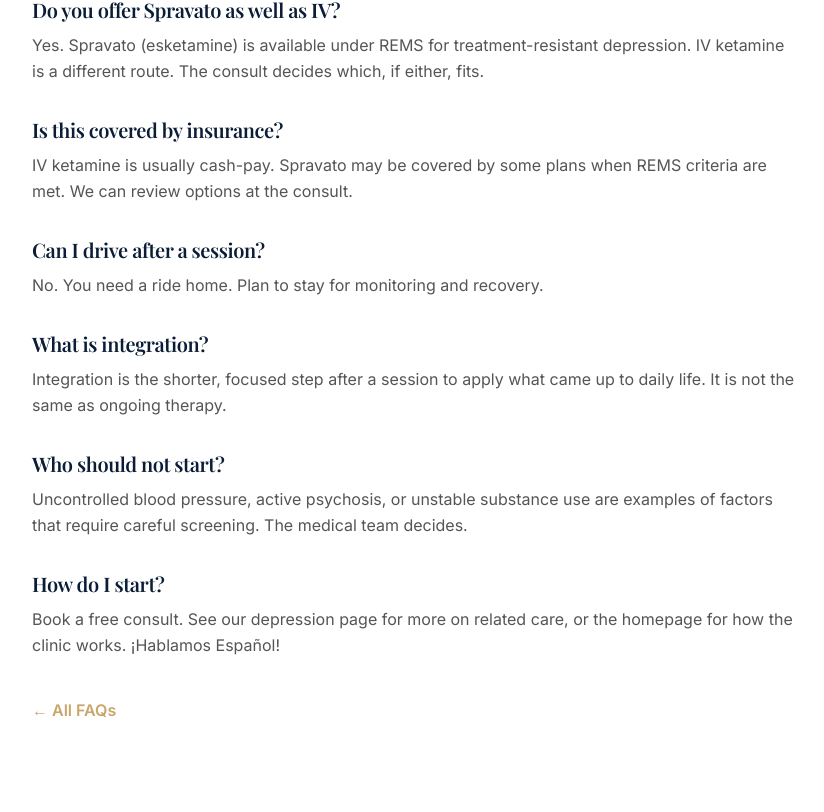
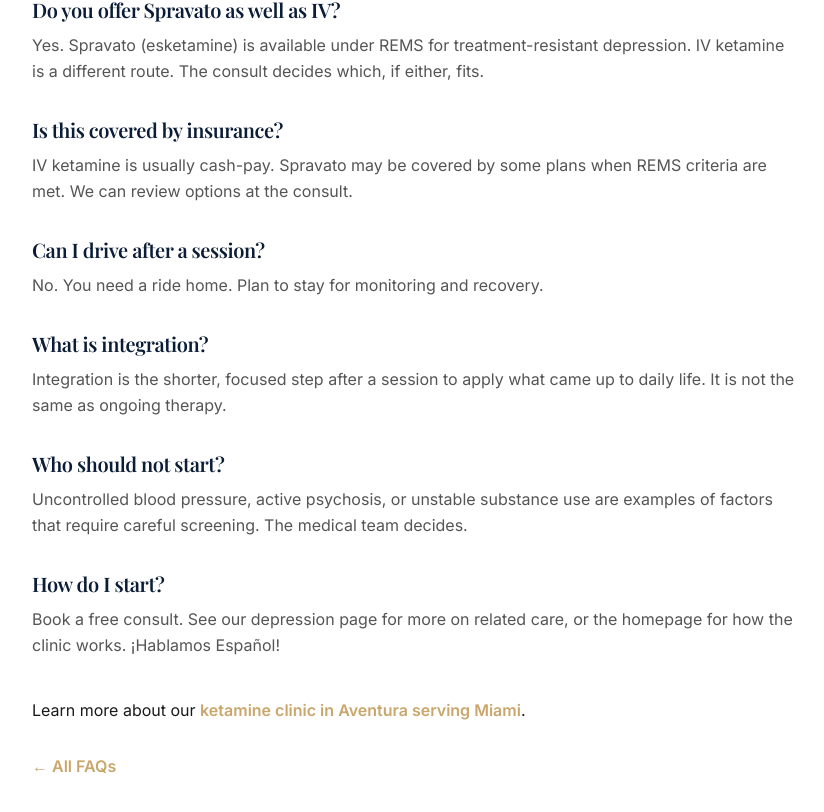
Before and after one commit to jsilverstone-ai/rewired-ketamine, a Next.js app: page /faq/treatment-resistant-depression in a window 1280 px wide. Shown: the part 1506-2318 px from the top of the page, without its empty margins (224-1048 px from the left). Before the commit the page ends 2292 px from the top, so only its background shows below. Built offline with nearby package versions, Linux system fonts and the light colour scheme; a web font is replaced by a local one.

Commit message:
Add homepage link to FAQ detail pages

```diff
--- a/src/app/faq/[slug]/page.tsx
+++ b/src/app/faq/[slug]/page.tsx
@@ -32,11 +32,14 @@
               <p className="text-[#555] leading-relaxed">{item.answer}</p>
             </div>
           ))}
-          <p className="mt-10">
-            <Link href="/faq" className="text-[#C9A66B] font-semibold hover:underline">
-              ← All FAQs
-            </Link>
-          </p>
+<p className="mt-10">
+  Learn more about our <Link href="/" className="text-[#C9A66B] font-semibold hover:underline">ketamine clinic in Aventura serving Miami</Link>.
+</p>
+<p className="mt-6">
+  <Link href="/faq" className="text-[#C9A66B] font-semibold hover:underline">
+    ← All FAQs
+  </Link>
+</p>
         </div>
       </section>
     </main>
```
